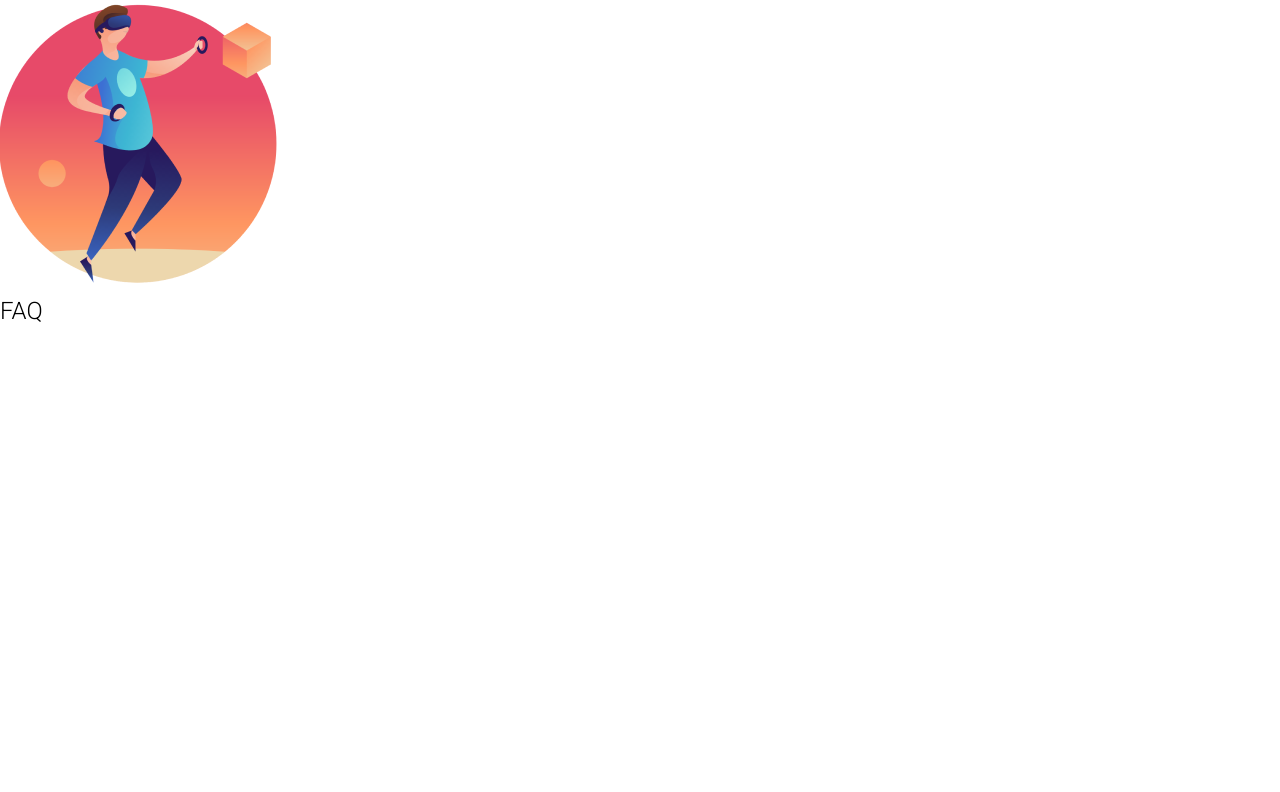
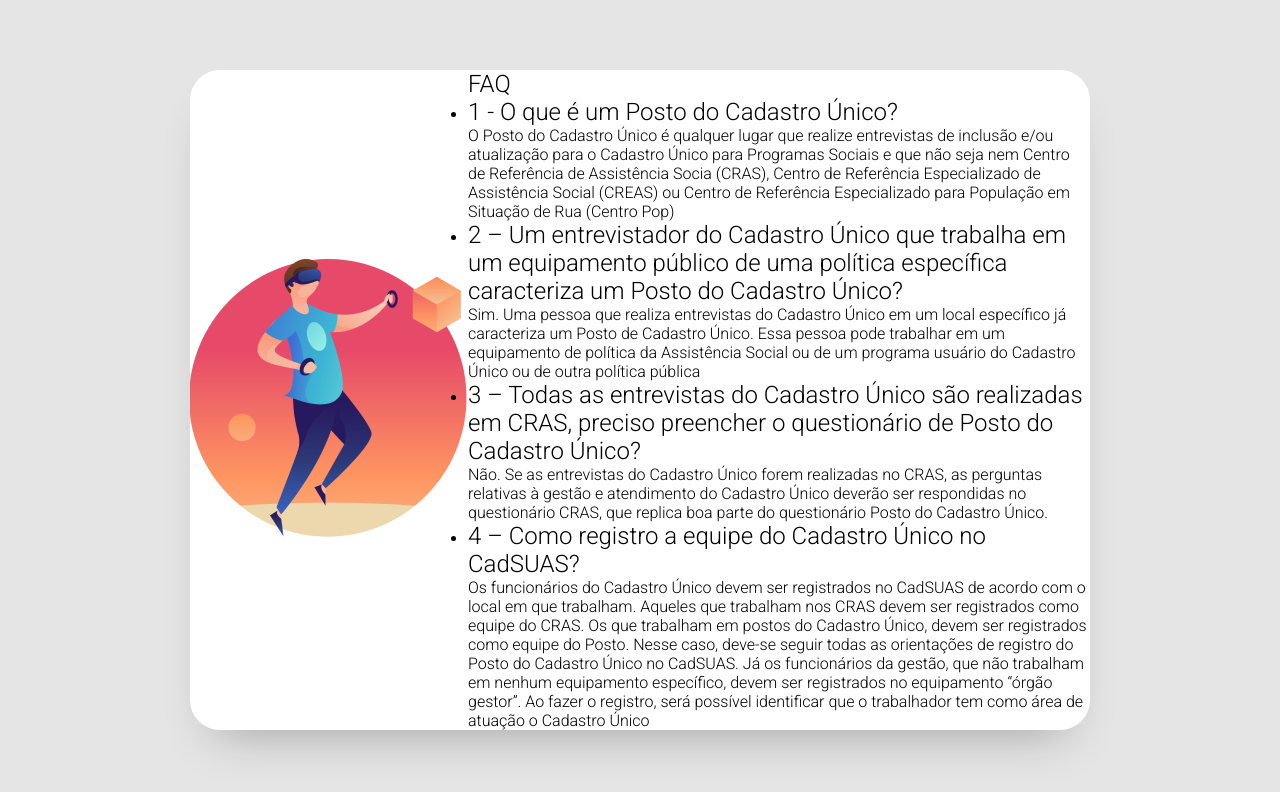
Before and after one commit to brunoedubems/devQuest---Acordeon, a plain HTML site: page index.html in a window 1280 px wide. Drawn offline with Linux system fonts and the light colour scheme.

Commit message:
Brincando com FAQ social

```diff
--- a/index.html
+++ b/index.html
@@ -18,25 +18,70 @@
   <body>
     <main>
       <section class="acordeon">
-    <img src="src/img/ilustracao.png" alt="ilustração da pagina">
+        <img src="src/img/ilustracao.png" alt="ilustração da pagina" />
         <div class="conteudo">
           <h1>FAQ</h1>
           <ul class="items">
+            <li class="item">
+              <h2 class="pergunta">1 - O que é um Posto do Cadastro Único?</h2>
+              <p class="resposta">
+                O Posto do Cadastro Único é qualquer lugar que realize
+                entrevistas de inclusão e/ou atualização para o Cadastro Único
+                para Programas Sociais e que não seja nem Centro de Referência
+                de Assistência Socia (CRAS), Centro de Referência Especializado
+                de Assistência Social (CREAS) ou Centro de Referência
+                Especializado para População em Situação de Rua (Centro Pop)
+              </p>
+            </li>
 
             <li class="item">
-            <h2 class="pergunta"></h2>
-          <p class="resposta"></p>
+              <h2 class="pergunta">
+                2 – Um entrevistador do Cadastro Único que trabalha em um
+                equipamento público de uma política específica caracteriza um
+                Posto do Cadastro Único?
+              </h2>
+              <p class="resposta">
+                Sim. Uma pessoa que realiza entrevistas do Cadastro Único em um
+                local específico já caracteriza um Posto de Cadastro Único. Essa
+                pessoa pode trabalhar em um equipamento de política da
+                Assistência Social ou de um programa usuário do Cadastro Único
+                ou de outra política pública
+              </p>
             </li>
 
-
+            <li class="item">
+              <h2 class="pergunta">
+                3 – Todas as entrevistas do Cadastro Único são realizadas em
+                CRAS, preciso preencher o questionário de Posto do Cadastro
+                Único?
+              </h2>
+              <p class="resposta">
+                Não. Se as entrevistas do Cadastro Único forem realizadas no
+                CRAS, as perguntas relativas à gestão e atendimento do Cadastro
+                Único deverão ser respondidas no questionário CRAS, que replica
+                boa parte do questionário Posto do Cadastro Único.
+              </p>
+            </li>
+            <li class="item">
+              <h2 class="pergunta">
+                4 – Como registro a equipe do Cadastro Único no CadSUAS?
+              </h2>
+              <p class="resposta">
+                Os funcionários do Cadastro Único devem ser registrados no
+                CadSUAS de acordo com o local em que trabalham. Aqueles que
+                trabalham nos CRAS devem ser registrados como equipe do CRAS. Os
+                que trabalham em postos do Cadastro Único, devem ser registrados
+                como equipe do Posto. Nesse caso, deve-se seguir todas as
+                orientações de registro do Posto do Cadastro Único no CadSUAS.
+                Já os funcionários da gestão, que não trabalham em nenhum
+                equipamento específico, devem ser registrados no equipamento
+                “órgão gestor”. Ao fazer o registro, será possível identificar
+                que o trabalhador tem como área de atuação o Cadastro Único
+              </p>
+            </li>
           </ul>
-
         </div>
-
-
       </section>
     </main>
-
-
   </body>
 </html>
--- a/src/css/estilos.css
+++ b/src/css/estilos.css
@@ -0,0 +1,21 @@
+html {
+  background-color: #e5e5e5;
+}
+
+main {
+  display: flex;
+  align-items: center;
+  justify-content: center;
+  min-height: 100vh;
+}
+
+.acordeon {
+  width: 900px;
+  min-height: 347px;
+  box-shadow: 0 27px 49px -25px rgba(0, 0, 0, 0.3);
+  background-color: #fff;
+  display: flex;
+  align-items: center;
+  border-radius: 30px;
+  position: relative;
+}
```
Lines whose indentation alone changed are shown as unchanged.
